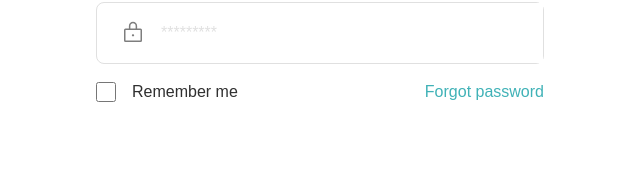
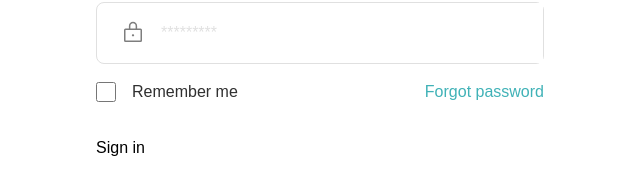
Before and after one commit to roma-marshall/legendary-locals-sniffle, a Vue app: page / in a window 1280 px wide. Shown: the part 496-690 px from the top of the page, without its empty margins (0-640 px from the left). Built offline with nearby package versions, Linux system fonts and the light colour scheme.

Commit message:
sign in button added

```diff
--- a/src/App.vue
+++ b/src/App.vue
@@ -71,6 +71,9 @@ import Password from './assets/img/password.svg'
                 Forgot password
               </a>
             </div>
+            <div class="pt-8">
+              <button type="submit">Sign in</button>
+            </div>
           </form>
         </div>
       </div>
```
